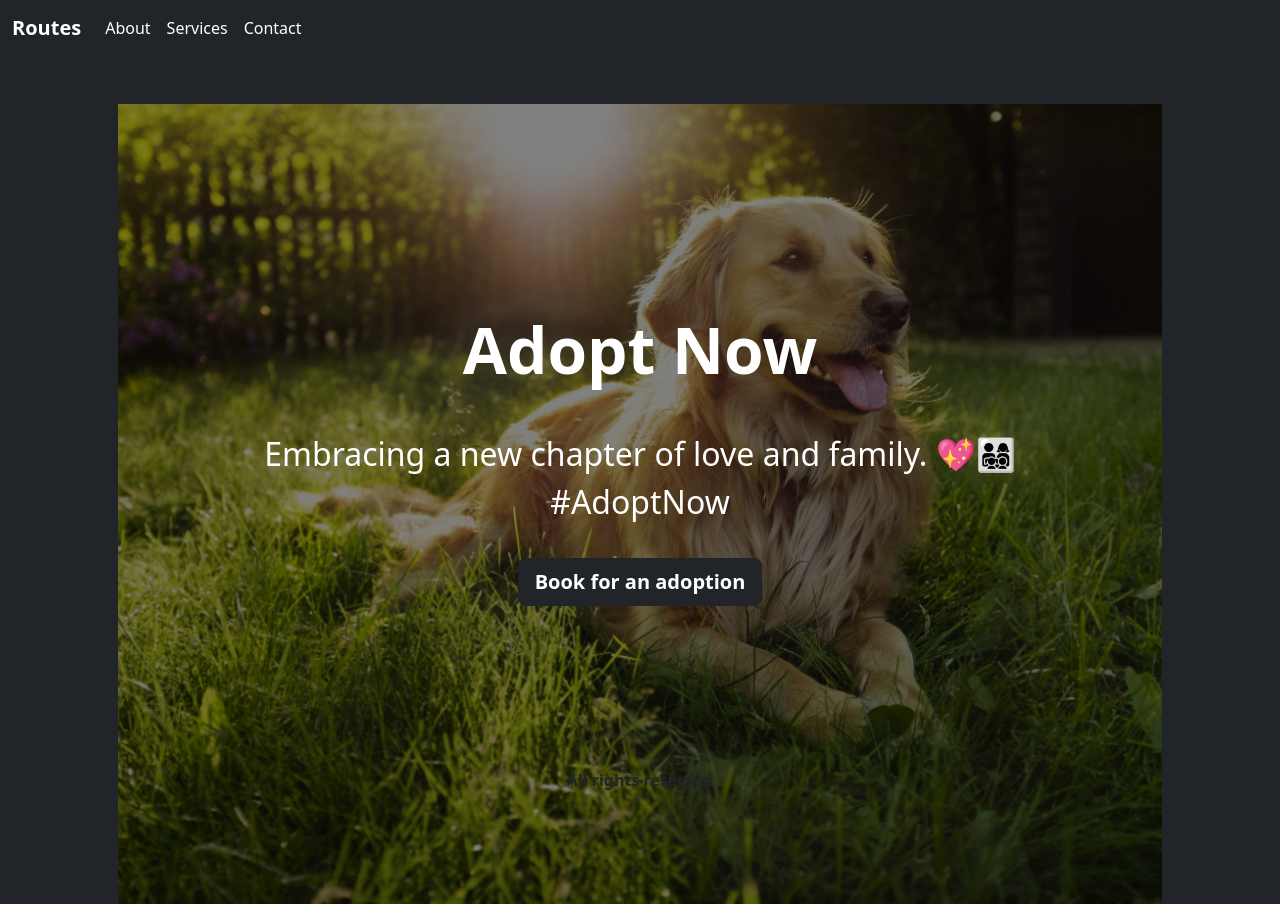
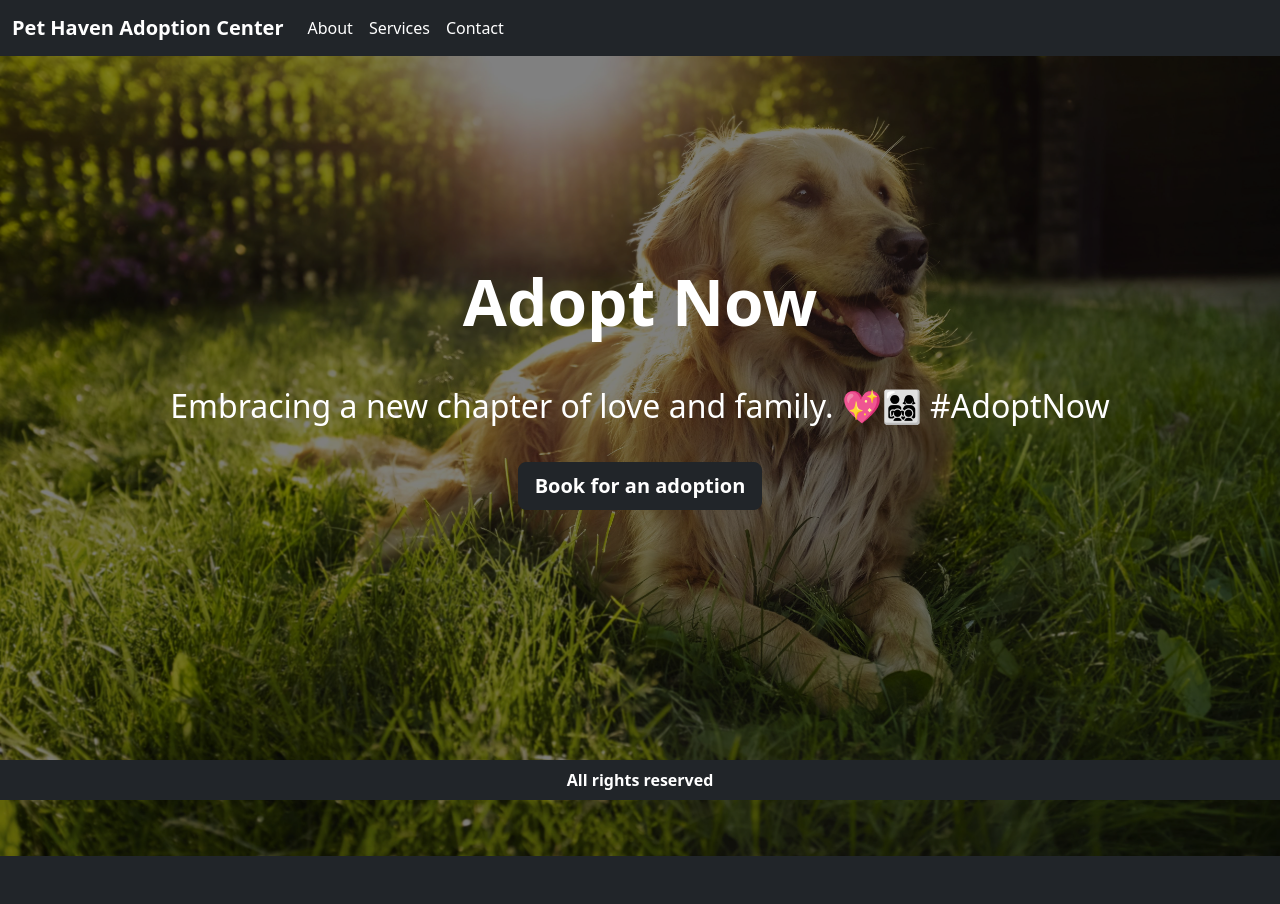
Before and after one commit to byrondones/Dones_Activity_14, a React (Vite) app: page / in a window 1280 px wide. After the commit the page ends 856 px from the top, so only its background shows below. Built offline with nearby package versions, Linux system fonts and the light colour scheme.

Commit message:
fixed navbar and layout to page

```diff
--- a/src/pages/Layout.jsx
+++ b/src/pages/Layout.jsx
@@ -6,8 +6,8 @@ function Layout(){
         <>
             <nav className="navbar navbar-expand-lg bg-dark">
                 <div className="container-fluid">
-                    <Link className='navbar-brand fw-bold text-white' to='/'>Routes</Link>
-                        <button className="navbar-toggler" type="button" data-bs-toggle="collapse" data-bs-target="#navbarNav" aria-controls="navbarNav" aria-expanded="false" aria-label="Toggle navigation">
+                    <Link className='navbar-brand fw-bold text-white' to='/'>Pet Haven Adoption Center</Link>
+                        <button className="navbar-toggler bg-white" type="button" data-bs-toggle="collapse" data-bs-target="#navbarNav" aria-controls="navbarNav" aria-expanded="false" aria-label="Toggle navigation">
                             <span className="navbar-toggler-icon"></span>
                         </button>
 
@@ -27,13 +27,10 @@ function Layout(){
                 </div>
             </nav>
 
-            <div className="container p-5">
             <Outlet />
-            </div>
 
-
-            <footer className='p-2 text-center fixed-bottom'>
-                <b>All rights reserved</b>
+            <footer className='p-2 text-center fixed-bottom bg-dark'>
+                <b className="text-white">All rights reserved</b>
             </footer>
         </>
     )
```
